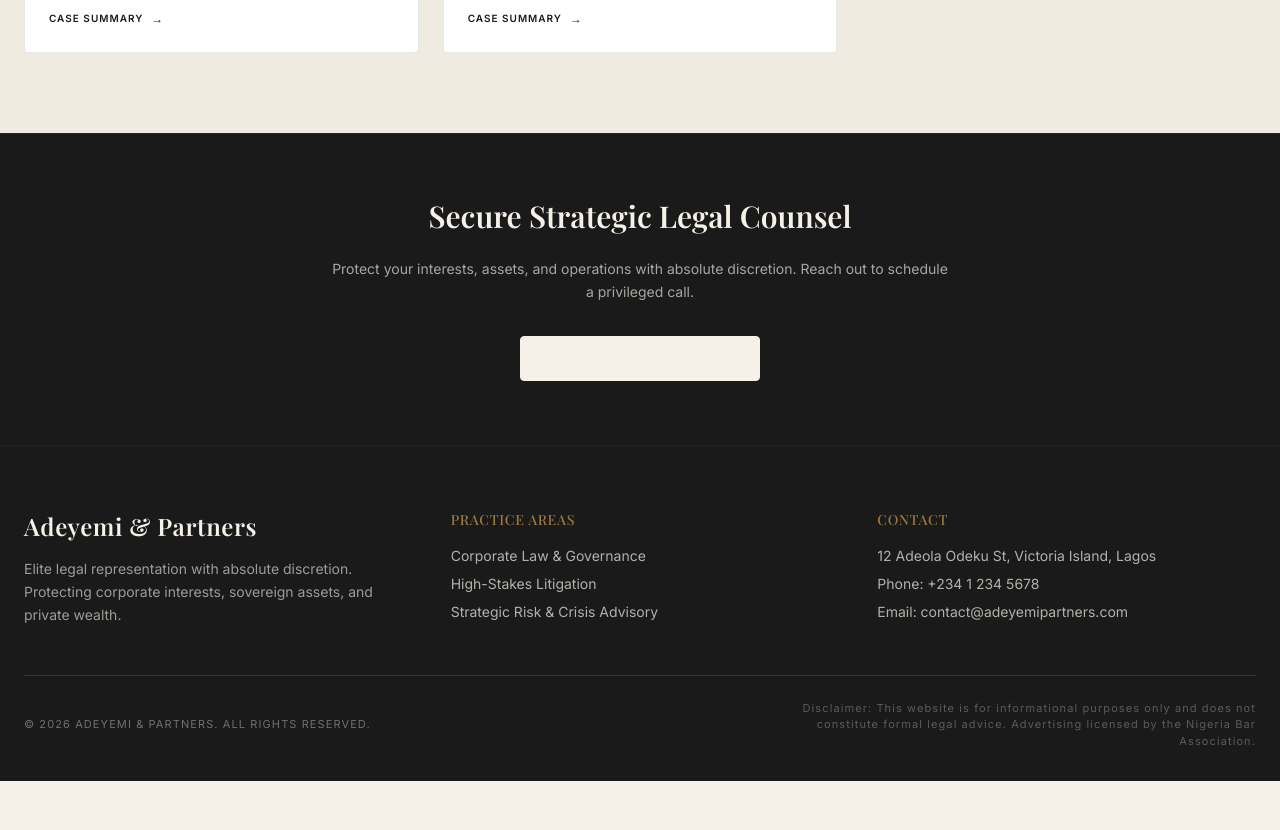
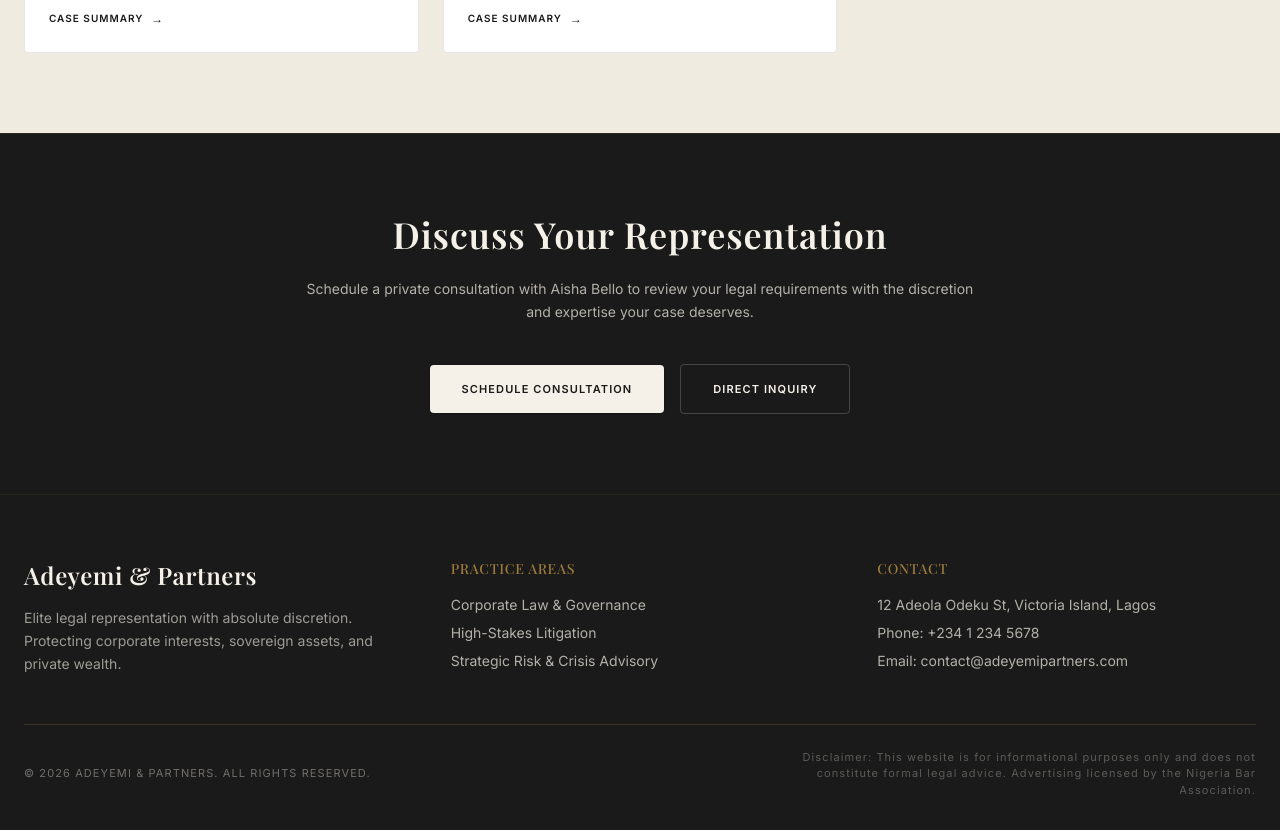
Before and after one commit to Taztahir/Adeyemi-Partners, a React (Vite) app: page /attorneys/aisha-bello in a window 1280 px wide. Shown: the part 1680-2510 px from the top of the page. Before the commit the page ends 2461 px from the top, so only its background shows below. Built offline with nearby package versions, Linux system fonts and the light colour scheme; a web font is replaced by a local one.

Commit message:
completed the atorney profile with the cts

```diff
--- a/src/pages/AttorneyProfile.tsx
+++ b/src/pages/AttorneyProfile.tsx
@@ -240,19 +240,24 @@ export const AttorneyProfile: React.FC = () => {
       )}
 
       {/* Consultation Banner Footer */}
-      <section className="bg-charcoal text-ivory py-16 border-t border-gold/15 text-center">
-        <div className="max-w-2xl mx-auto px-6 space-y-6">
-          <h2 className="font-serif text-2xl md:text-3xl font-semibold text-ivory">
-            Secure Strategic Legal Counsel
+      <section className="bg-charcoal text-ivory py-20 border-t border-gold/15 text-center">
+        <div className="max-w-3xl mx-auto px-6 space-y-6">
+          <h2 className="font-serif text-3xl md:text-4xl lg:text-4.5xl font-semibold text-ivory tracking-wide">
+            Discuss Your Representation
           </h2>
-          <p className="font-sans text-xs md:text-sm text-ivory/65 leading-relaxed">
-            Protect your interests, assets, and operations with absolute discretion. Reach out to schedule a privileged call.
+          <p className="font-sans text-xs md:text-sm text-ivory/70 max-w-2xl mx-auto leading-relaxed">
+            Schedule a private consultation with {attorney.name} to review your legal requirements with the discretion and expertise your case deserves.
           </p>
-          <div className="pt-2">
+          <div className="pt-4 flex flex-col sm:flex-row gap-4 justify-center items-center">
             <Link to="/contact">
-              <Button variant="primary" className="uppercase tracking-widest text-[11px] px-8 py-3.5 bg-ivory text-charcoal border-ivory hover:bg-gold hover:border-gold hover:text-charcoal transition-colors">
-                Request a Consultation
-              </Button>
+              <button className="bg-ivory text-charcoal font-sans text-[11px] uppercase tracking-widest px-8 py-4 font-bold rounded-[4px] hover:bg-gold hover:text-charcoal transition-all duration-300 shadow-sm focus:outline-none focus:ring-1 focus:ring-gold focus:ring-offset-2 select-none cursor-pointer">
+                Schedule Consultation
+              </button>
+            </Link>
+            <Link to="/contact">
+              <button className="bg-transparent text-ivory border border-ivory/20 font-sans text-[11px] uppercase tracking-widest px-8 py-4 font-bold rounded-[4px] hover:bg-white/5 transition-all duration-300 focus:outline-none select-none cursor-pointer">
+                Direct Inquiry
+              </button>
             </Link>
           </div>
         </div>
```
